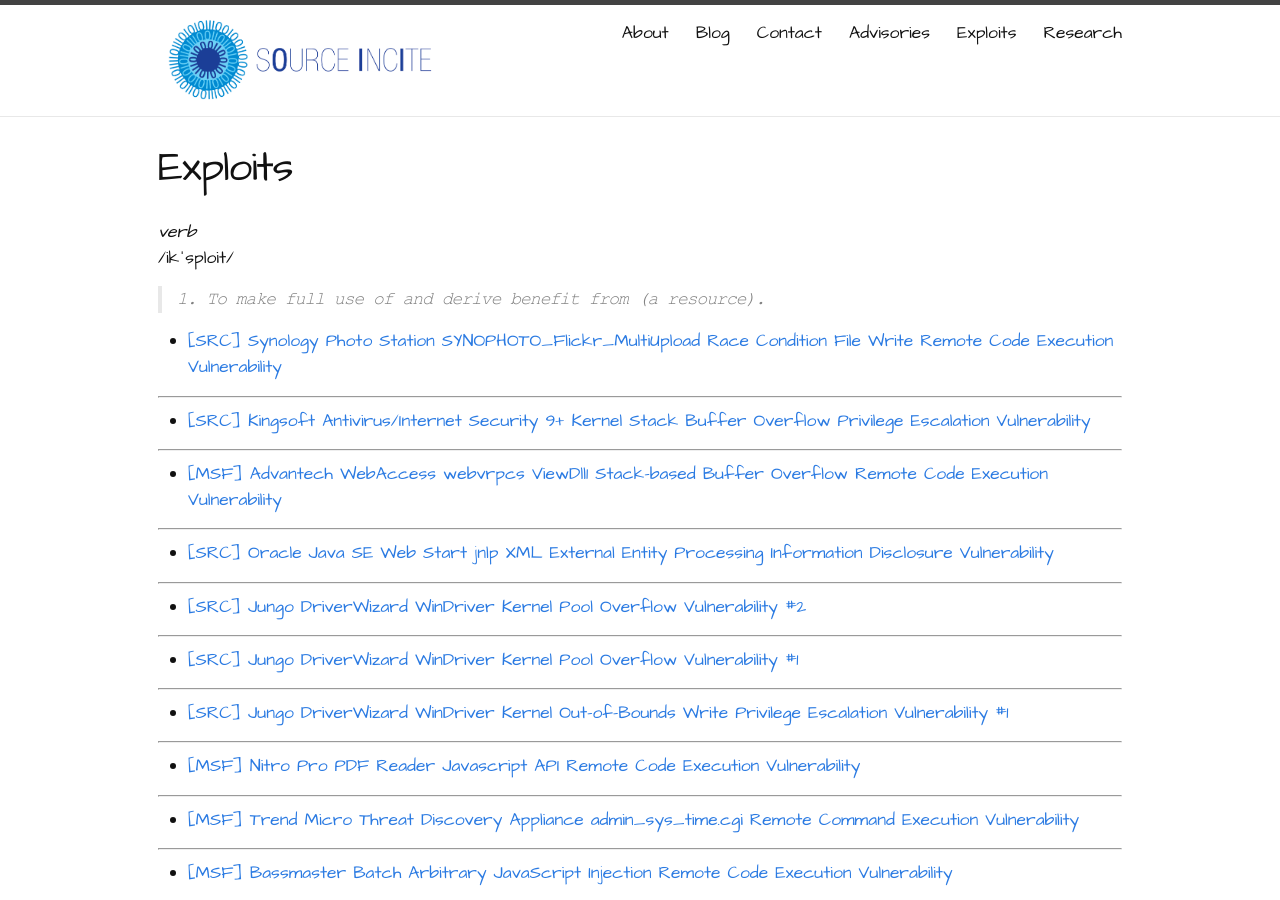
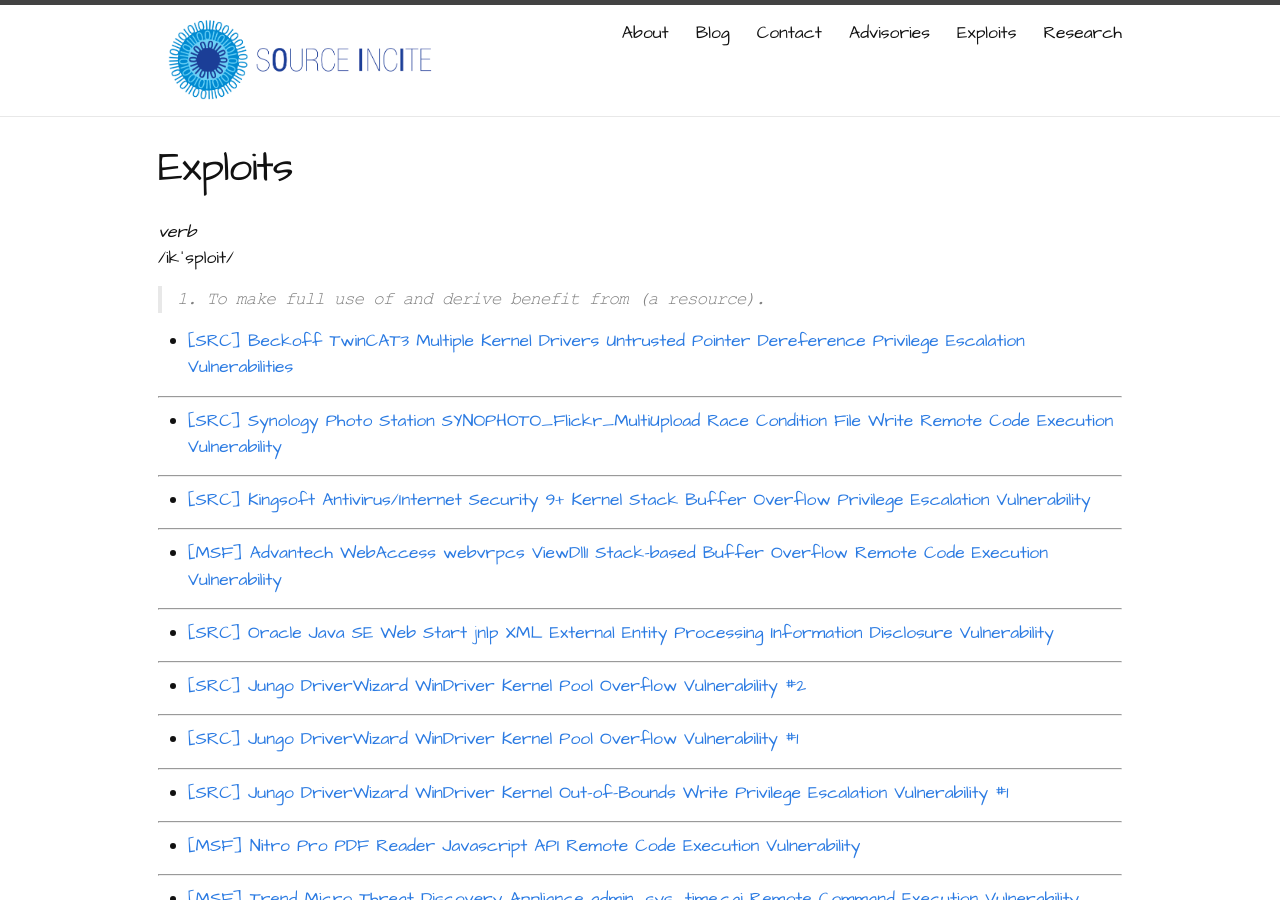
Before and after one commit to sourceincite/sourceincite.github.io, a Jekyll site: the page built from exploits/index.md, in a window 1280 px wide and 900 px high. Built offline with Jekyll 4.4.1, drawn with Linux system fonts in a browser that asks for light colours.

Commit message:
added link to exploit

```diff
--- a/exploits/index.md
+++ b/exploits/index.md
@@ -9,6 +9,10 @@
 <blockquote>
 <p class="cn">1. To make full use of and derive benefit from (a resource).</p>
 </blockquote>
+
+*   [[SRC] Beckoff TwinCAT3 Multiple Kernel Drivers Untrusted Pointer Dereference Privilege Escalation Vulnerabilities](/pocs/src-2018-0007.py.txt)
+
+---
 
 *   [[SRC] Synology Photo Station SYNOPHOTO_Flickr_MultiUpload Race Condition File Write Remote Code Execution Vulnerability](/pocs/src-2018-{0005,0006}.py.txt)
 
```
